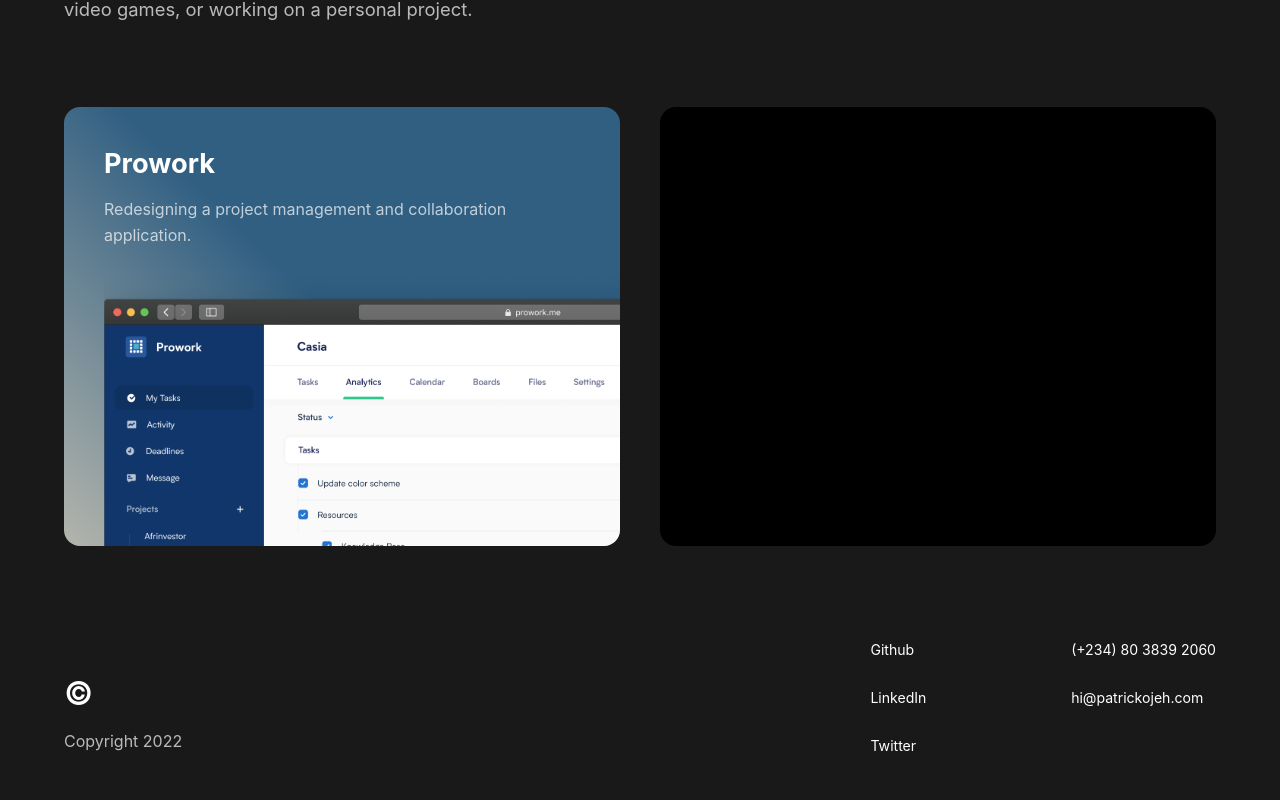
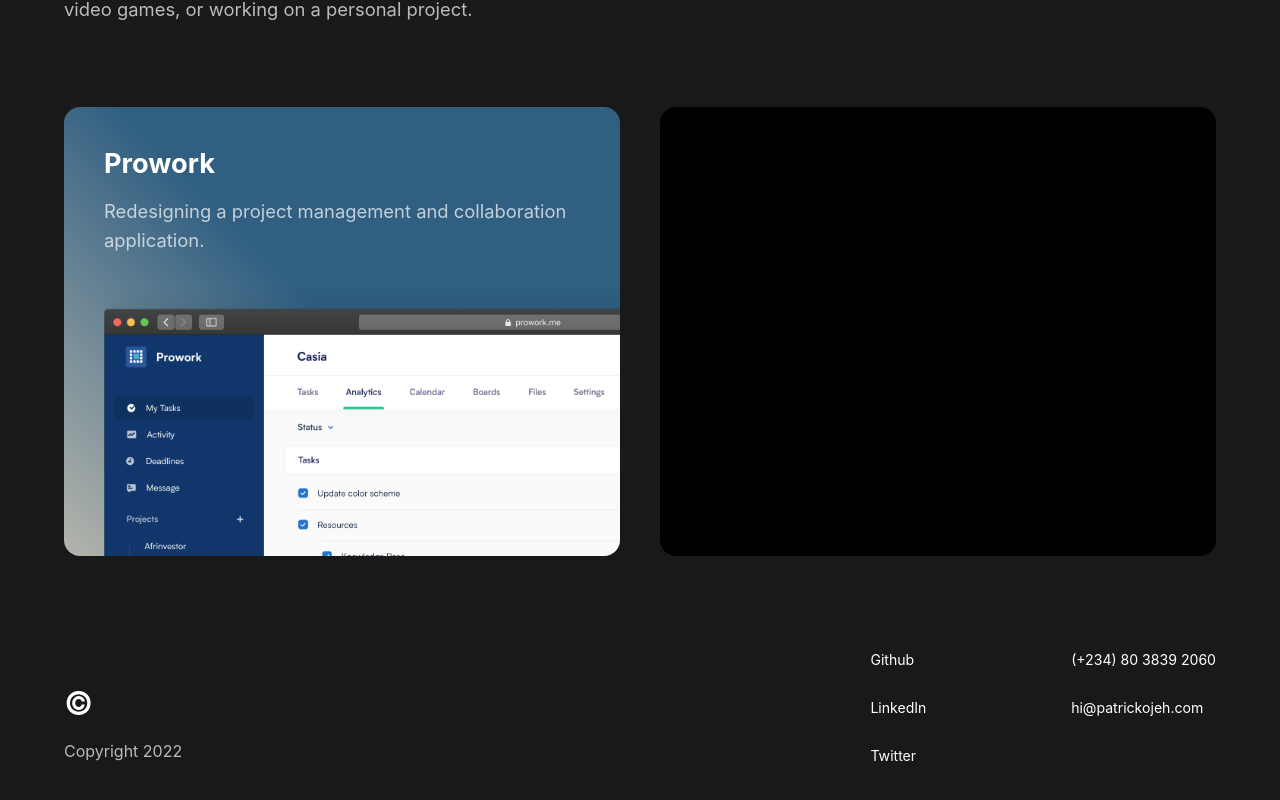
Before and after one commit to patrickojeh/portfolio, a React (Create React App) app: page / in a window 1280 px wide. Shown: the part 768-1568 px from the top of the page. Built offline with nearby package versions, Linux system fonts and the light colour scheme.

Commit message:
font size

```diff
--- a/src/pages/Home.js
+++ b/src/pages/Home.js
@@ -34,7 +34,7 @@
           <div className="ph4 pt3 pt3-l">
             <div className="ph2-l">
               <h2 className='mb3'>Prowork</h2>
-              <p className='small mt0'>Redesigning a project management and collaboration application.</p>
+              <p className='mt0'>Redesigning a project management and collaboration application.</p>
             </div>
           </div>
           <div className="pl4 pt2">
```
